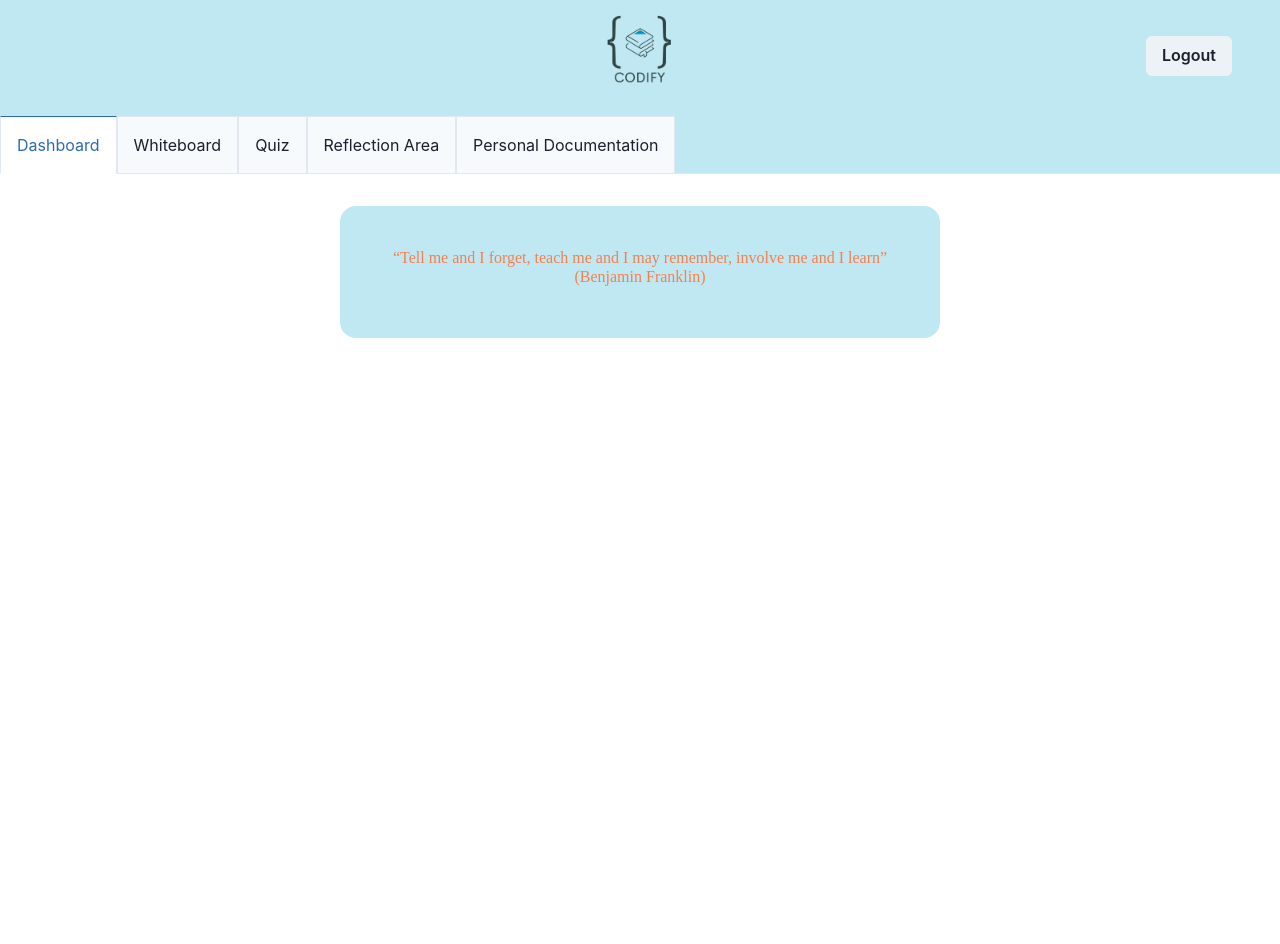
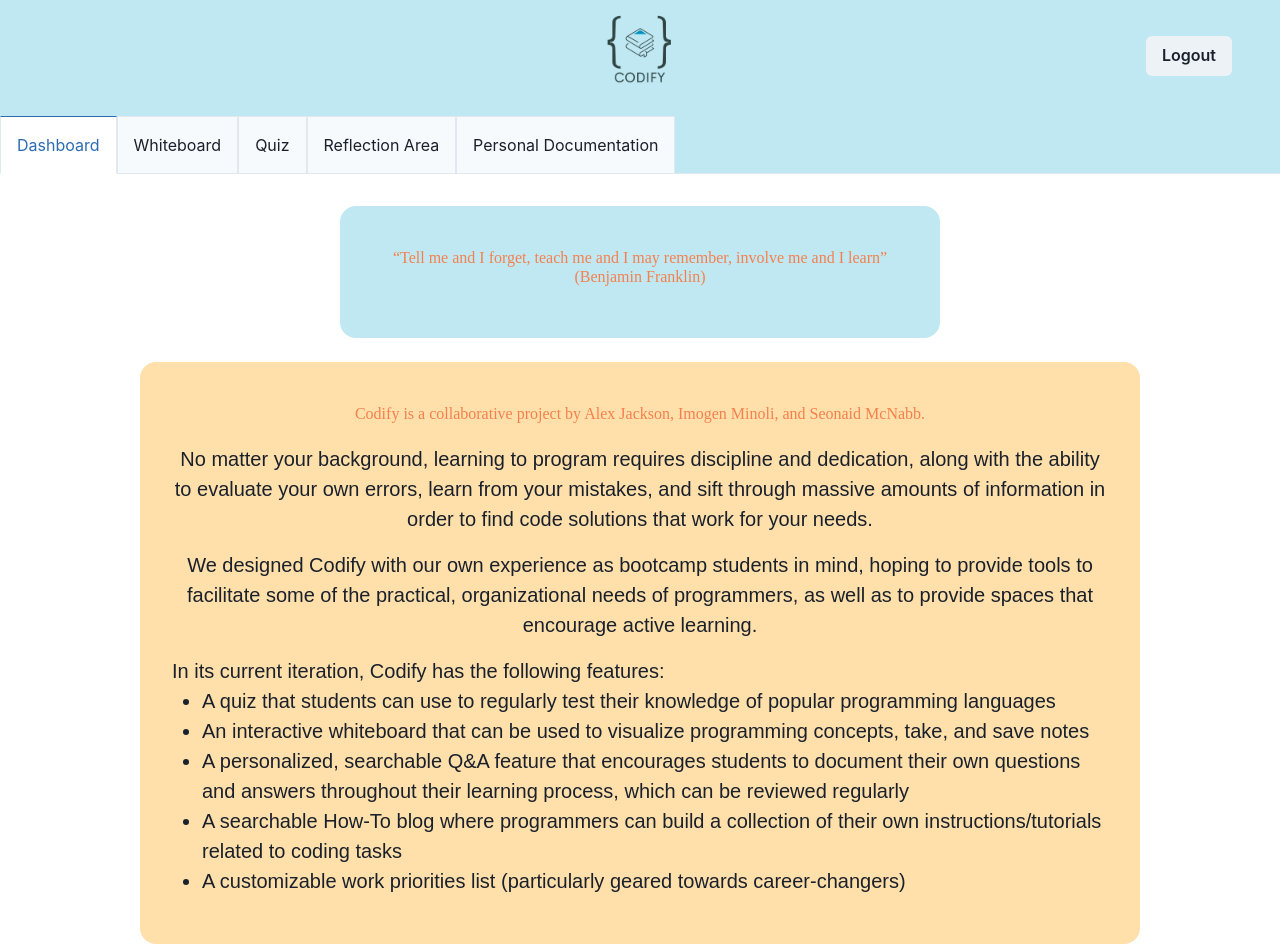
Before and after one commit to seonaid-mcnabb/codify, a React (Create React App) app in the folder client/: page /dashboard in a window 1280 px wide. Before the commit the page ends 800 px from the top, so only its background shows below. Built offline with nearby package versions, Linux system fonts and the light colour scheme; sample sign-in values are in the browser's storage; a web font is replaced by a local one.

Commit message:
dashboard update

```diff
--- a/client/src/components/Dashboard.js
+++ b/client/src/components/Dashboard.js
@@ -39,6 +39,63 @@ const Dashboard = (props) => {
               I learn” (Benjamin Franklin)
             </h1>
           </Box>
+          <br />
+          <Box
+            className="Quote"
+            bg="#FFE0AA"
+            borderRadius="1rem"
+            padding="2rem"
+            width="1000px"
+            maxWidth="90%"
+          >
+            <h1 className="center">
+              {" "}
+              Codify is a collaborative project by Alex Jackson, Imogen Minoli,
+              and Seonaid McNabb.
+            </h1>{" "}
+            <p className="center">
+              No matter your background, learning to program requires discipline
+              and dedication, along with the ability to evaluate your own
+              errors, learn from your mistakes, and sift through massive amounts
+              of information in order to find code solutions that work for your
+              needs.
+            </p>{" "}
+            <p className="center">
+              We designed Codify with our own experience as bootcamp students in
+              mind, hoping to provide tools to facilitate some of the practical,
+              organizational needs of programmers, as well as to provide spaces
+              that encourage active learning.
+            </p>
+            <p>
+              In its current iteration, Codify has the following features:{" "}
+              <ul>
+                {" "}
+                <li>
+                  A quiz that students can use to regularly test their knowledge
+                  of popular programming languages
+                </li>
+                <li>
+                  An interactive whiteboard that can be used to visualize
+                  programming concepts, take, and save notes
+                </li>
+                <li>
+                  A personalized, searchable Q&A feature that encourages
+                  students to document their own questions and answers
+                  throughout their learning process, which can be reviewed
+                  regularly
+                </li>
+                <li>
+                  A searchable How-To blog where programmers can build a
+                  collection of their own instructions/tutorials related to
+                  coding tasks
+                </li>
+                <li>
+                  A customizable work priorities list (particularly geared
+                  towards career-changers)
+                </li>
+              </ul>
+            </p>
+          </Box>
         </center>
       </div>
     </div>
```
